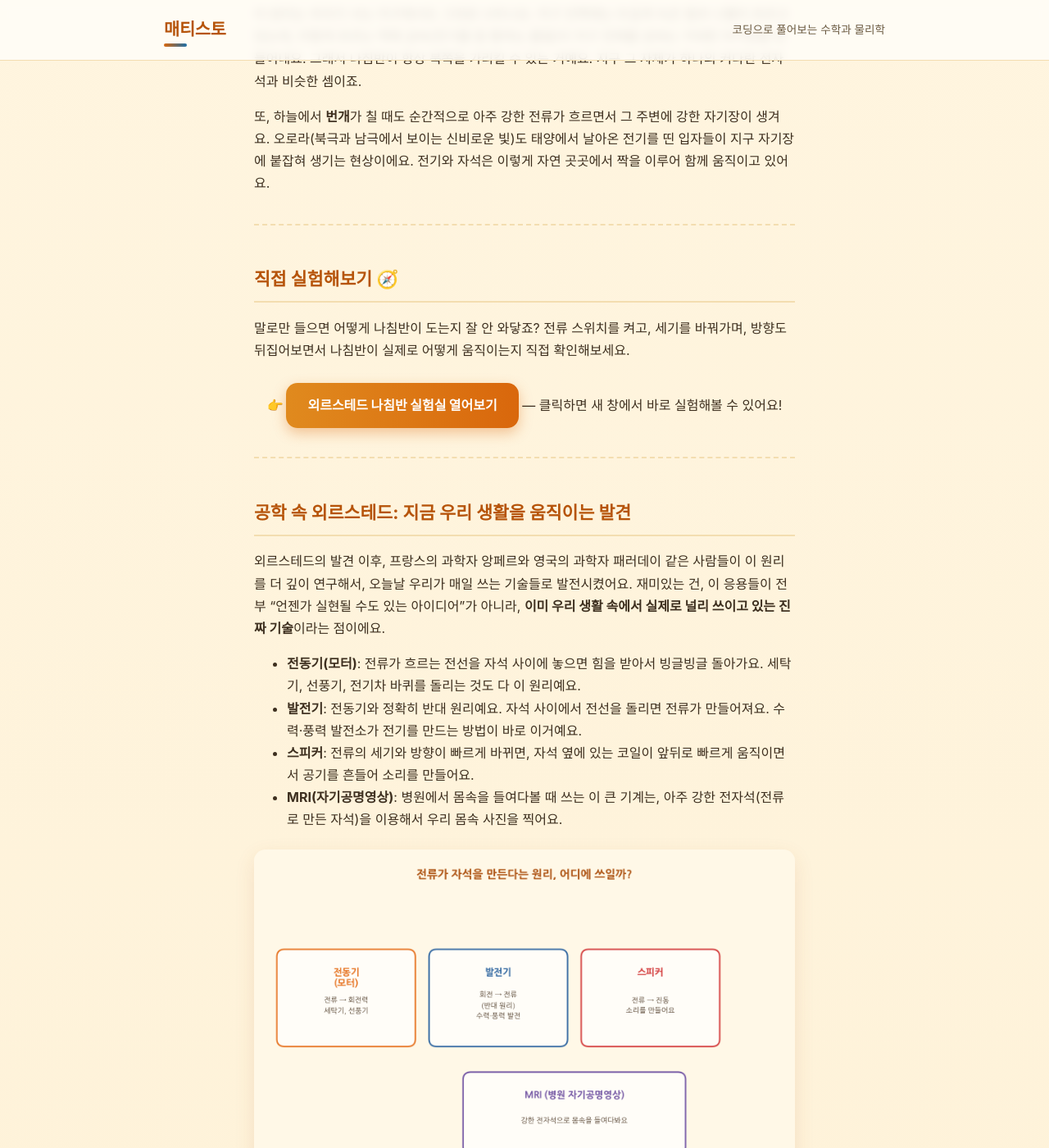
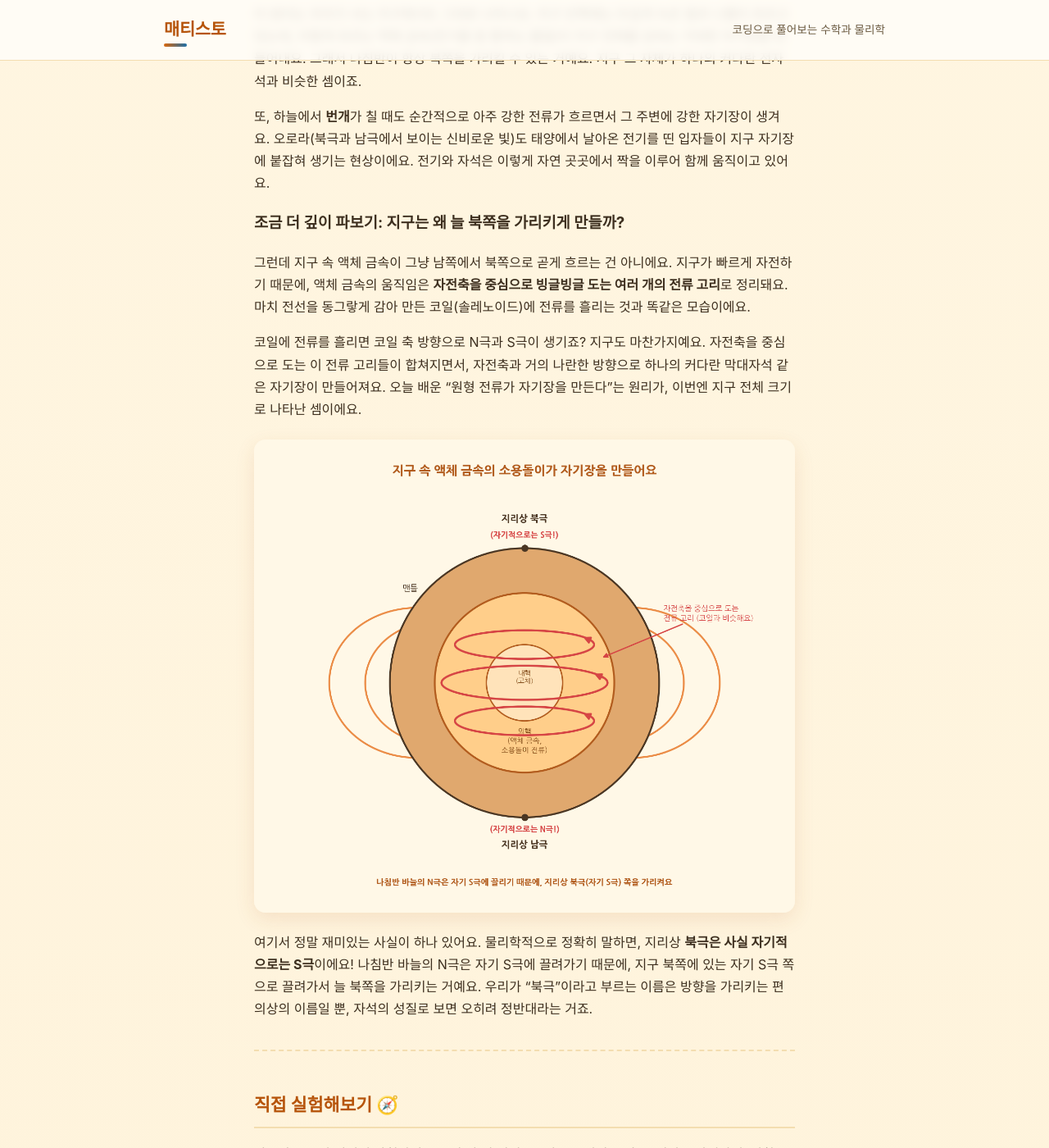
Before and after one commit to ssnkoster/mathisto, a Jekyll site: the page built from _posts/2026-08-10-oersted-electromagnetism.md, in a window 1280 px wide and 1400 px high, scrolled down 2230 px. Shown: the whole window at 82% size. Built offline with Jekyll 4.4.1, drawn with Linux system fonts in a browser that asks for light colours; some of the changed text lies outside the part shown.

Commit message:
지구 전자기 원리 추가

```diff
--- a/_posts/2026-08-10-oersted-electromagnetism.md
+++ b/_posts/2026-08-10-oersted-electromagnetism.md
@@ -43,6 +43,16 @@ thumbnail: /assets/episodes/02-oersted/oersted_experiment.png
 
 또, 하늘에서 **번개**가 칠 때도 순간적으로 아주 강한 전류가 흐르면서 그 주변에 강한 자기장이 생겨요. 오로라(북극과 남극에서 보이는 신비로운 빛)도 태양에서 날아온 전기를 띤 입자들이 지구 자기장에 붙잡혀 생기는 현상이에요. 전기와 자석은 이렇게 자연 곳곳에서 짝을 이루어 함께 움직이고 있어요.
 
+### 조금 더 깊이 파보기: 지구는 왜 늘 북쪽을 가리키게 만들까?
+
+그런데 지구 속 액체 금속이 그냥 남쪽에서 북쪽으로 곧게 흐르는 건 아니에요. 지구가 빠르게 자전하기 때문에, 액체 금속의 움직임은 **자전축을 중심으로 빙글빙글 도는 여러 개의 전류 고리**로 정리돼요. 마치 전선을 동그랗게 감아 만든 코일(솔레노이드)에 전류를 흘리는 것과 똑같은 모습이에요.
+
+코일에 전류를 흘리면 코일 축 방향으로 N극과 S극이 생기죠? 지구도 마찬가지예요. 자전축을 중심으로 도는 이 전류 고리들이 합쳐지면서, 자전축과 거의 나란한 방향으로 하나의 커다란 막대자석 같은 자기장이 만들어져요. 오늘 배운 "원형 전류가 자기장을 만든다"는 원리가, 이번엔 지구 전체 크기로 나타난 셈이에요.
+
+![지구 속 액체 금속의 소용돌이가 만드는 자기장](/mathisto/assets/episodes/02-oersted/earth_geodynamo.png)
+
+여기서 정말 재미있는 사실이 하나 있어요. 물리학적으로 정확히 말하면, 지리상 **북극은 사실 자기적으로는 S극**이에요! 나침반 바늘의 N극은 자기 S극에 끌려가기 때문에, 지구 북쪽에 있는 자기 S극 쪽으로 끌려가서 늘 북쪽을 가리키는 거예요. 우리가 "북극"이라고 부르는 이름은 방향을 가리키는 편의상의 이름일 뿐, 자석의 성질로 보면 오히려 정반대라는 거죠.
+
 ---
 
 ## 직접 실험해보기 🧭
@@ -73,7 +83,7 @@ thumbnail: /assets/episodes/02-oersted/oersted_experiment.png
 
 - 1820년, 외르스테드는 전선에 전류를 흘렸을 때 옆에 있던 나침반이 움직이는 걸 발견했어요.
 - 전류가 흐르는 전선 주변에는 동그란 모양의 자기장이 생기고, 전류 방향이 바뀌면 자기장이 도는 방향도 바뀌어요(오른손 법칙).
-- 지구 내부에 흐르는 액체 금속이 지구 자기장을 만들어서, 나침반이 늘 북쪽을 가리킬 수 있게 해줘요.
+- 지구 내부에 흐르는 액체 금속이 자전축을 중심으로 도는 전류 고리(코일과 비슷해요)를 만들어서 지구 자기장을 만들고, 나침반이 늘 북쪽을 가리킬 수 있게 해줘요. 재미있게도 지리상 북극은 사실 자기적으로는 S극이에요!
 - 이 원리는 전동기, 발전기, 스피커, MRI처럼 지금 우리가 매일 쓰는 진짜 기술들의 기초가 되었어요.
 - 전기와 자석은 서로 다른 힘이 아니라, 사실 하나로 이어진 힘이었던 거예요!
 
@@ -81,4 +91,4 @@ thumbnail: /assets/episodes/02-oersted/oersted_experiment.png
 
 ---
 
-*참고 자료: [Hans Christian Ørsted — The Linda Hall Library](https://www.lindahall.org/about/news/scientist-of-the-day/hans-christian-oersted/), [Ørsted's Compass — Magnet Academy, National MagLab](https://nationalmaglab.org/magnet-academy/history-of-electricity-magnetism/museum/oersteds-compass-1820/), [Oersted, electric current and magnetism — IOPSpark](https://spark.iop.org/oersted-electric-current-and-magnetism), [July 1820: Oersted & Electromagnetism — APS News](https://www.aps.org/apsnews/2008/07/1820-oersted-electromagnetism), [전자기 유도 — 위키백과](https://ko.wikipedia.org/wiki/%EC%A0%84%EC%9E%90%EA%B8%B0_%EC%9C%A0%EB%8F%84), [로런츠 힘 — 위키백과](https://ko.wikipedia.org/wiki/%EB%A1%9C%EB%9F%B0%EC%B8%A0_%ED%9E%98)*
+*참고 자료: [Hans Christian Ørsted — The Linda Hall Library](https://www.lindahall.org/about/news/scientist-of-the-day/hans-christian-oersted/), [Ørsted's Compass — Magnet Academy, National MagLab](https://nationalmaglab.org/magnet-academy/history-of-electricity-magnetism/museum/oersteds-compass-1820/), [Oersted, electric current and magnetism — IOPSpark](https://spark.iop.org/oersted-electric-current-and-magnetism), [July 1820: Oersted & Electromagnetism — APS News](https://www.aps.org/apsnews/2008/07/1820-oersted-electromagnetism), [전자기 유도 — 위키백과](https://ko.wikipedia.org/wiki/%EC%A0%84%EC%9E%90%EA%B8%B0_%EC%9C%A0%EB%8F%84), [로런츠 힘 — 위키백과](https://ko.wikipedia.org/wiki/%EB%A1%9C%EB%9F%B0%EC%B8%A0_%ED%9E%98), [Geodynamo — National Geographic / USGS Geomagnetism](https://www.usgs.gov/programs/geomagnetism), [지구자기장 — 위키백과](https://ko.wikipedia.org/wiki/%EC%A7%80%EA%B5%AC_%EC%9E%90%EA%B8%B0%EC%9E%A5)*
```
Also changed, not shown: assets/episodes/02-oersted/earth_geodynamo.png (added).
